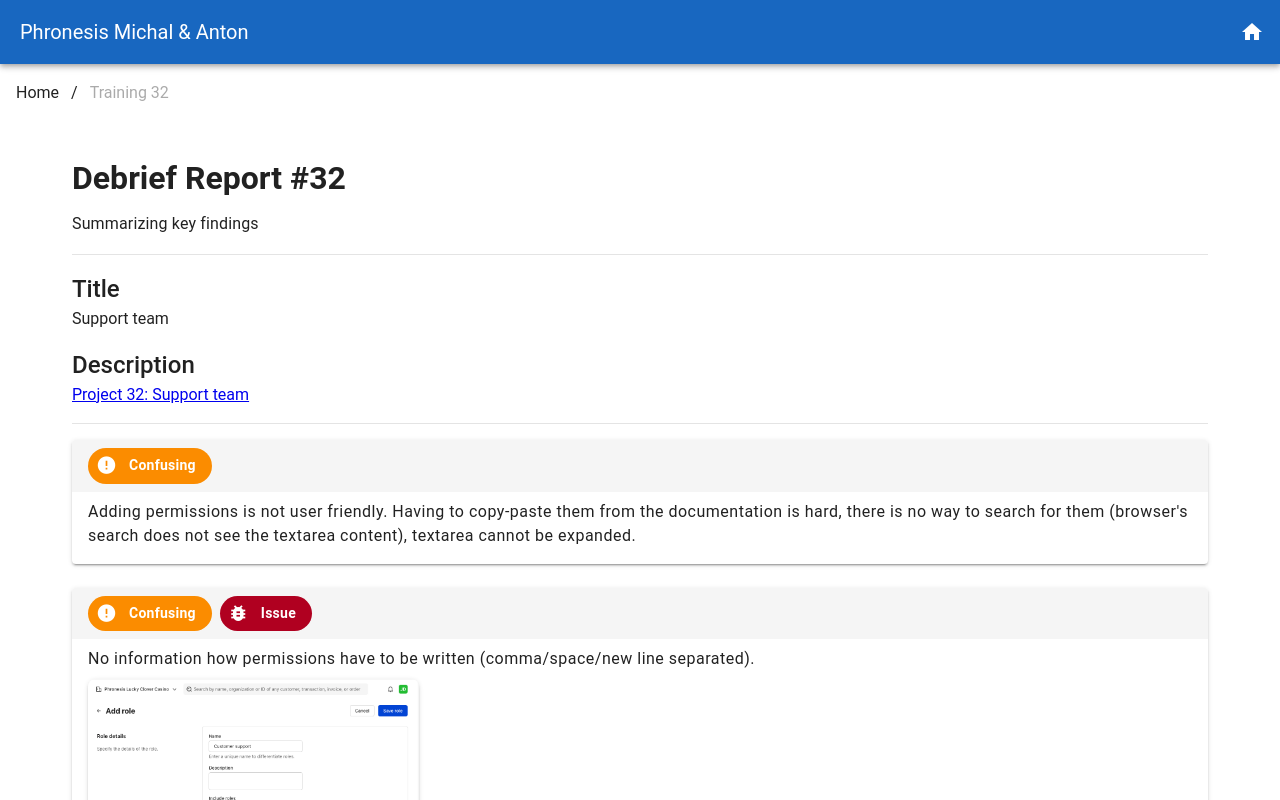
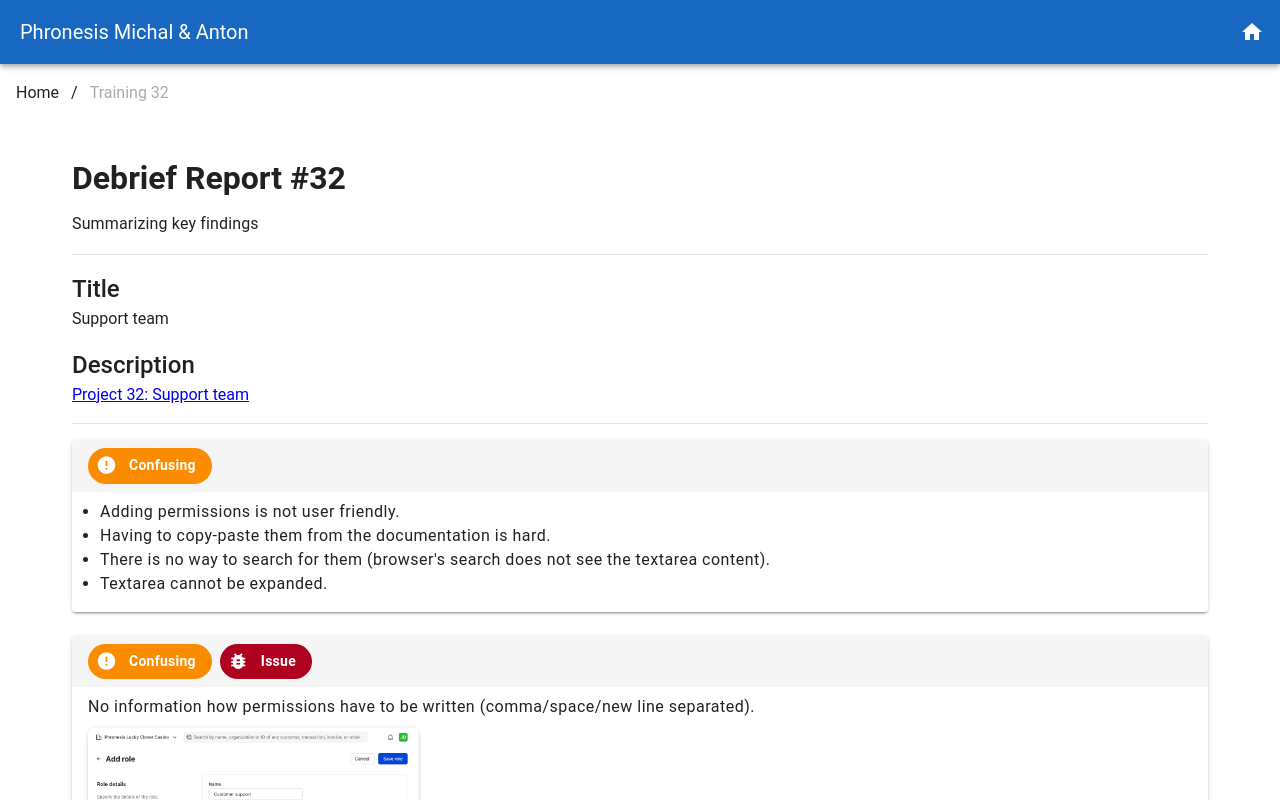
Before and after one commit to michalryngier-rbly/phronesis, a Vue app: page /training-32 in a window 1280 px wide. Shown: the top 800 px of the page. Built offline with nearby package versions, Linux system fonts and the light colour scheme.

Commit message:
feat(phronesis-32): created Phronesis 32

```diff
--- a/src/pages/training-32/index.vue
+++ b/src/pages/training-32/index.vue
@@ -33,8 +33,12 @@ import PhronesisCard from "@/components/phronesis-card.vue";
         <phronesis-card
           confusing
         >
-          Adding permissions is not user friendly. Having to copy-paste them from the documentation is hard, there is no
-          way to search for them (browser's search does not see the textarea content), textarea cannot be expanded.
+          <ul class="ml-3">
+            <li>Adding permissions is not user friendly.</li>
+            <li>Having to copy-paste them from the documentation is hard.</li>
+            <li>There is no way to search for them (browser's search does not see the textarea content).</li>
+            <li>Textarea cannot be expanded.</li>
+          </ul>
         </phronesis-card>
       </v-col>
 
```
